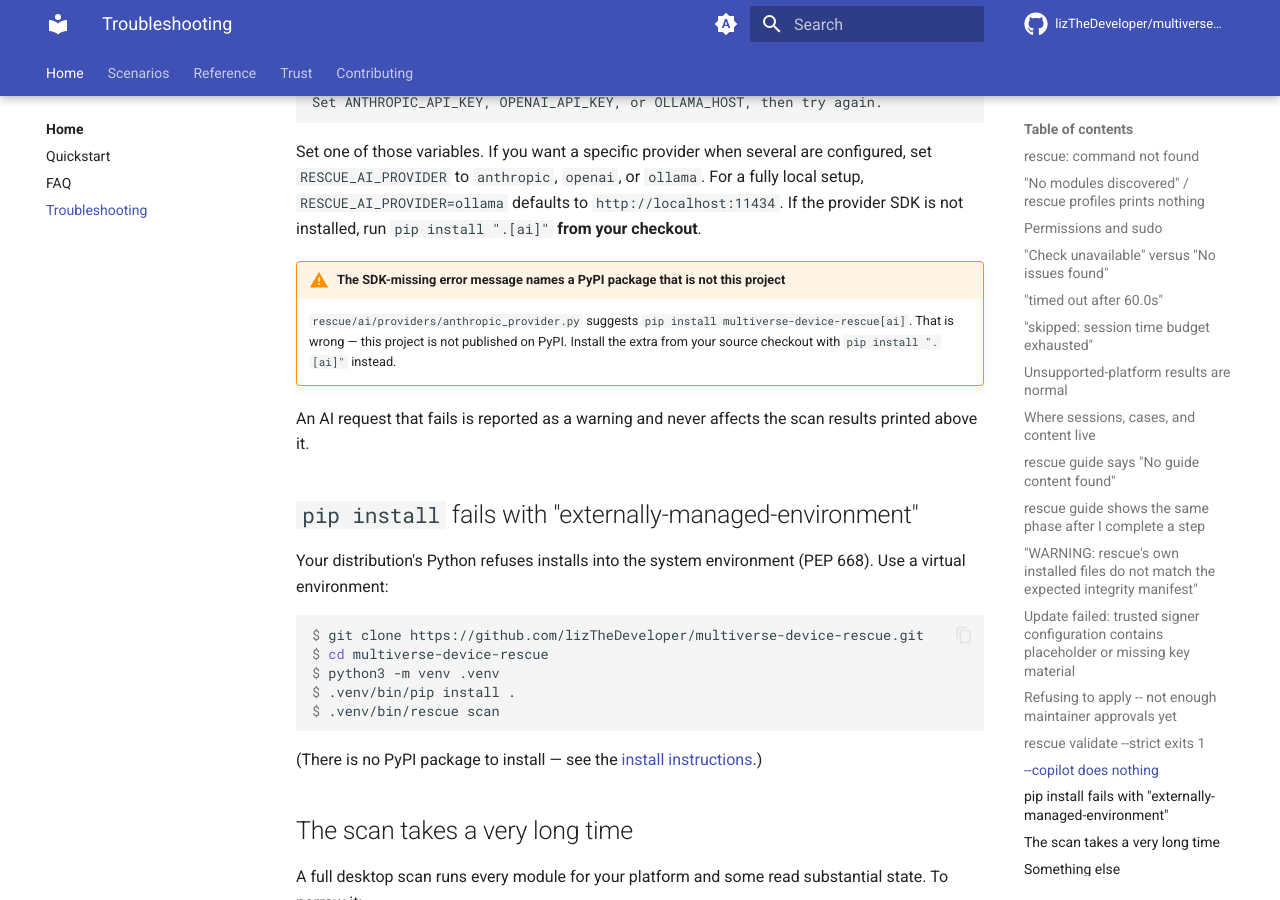
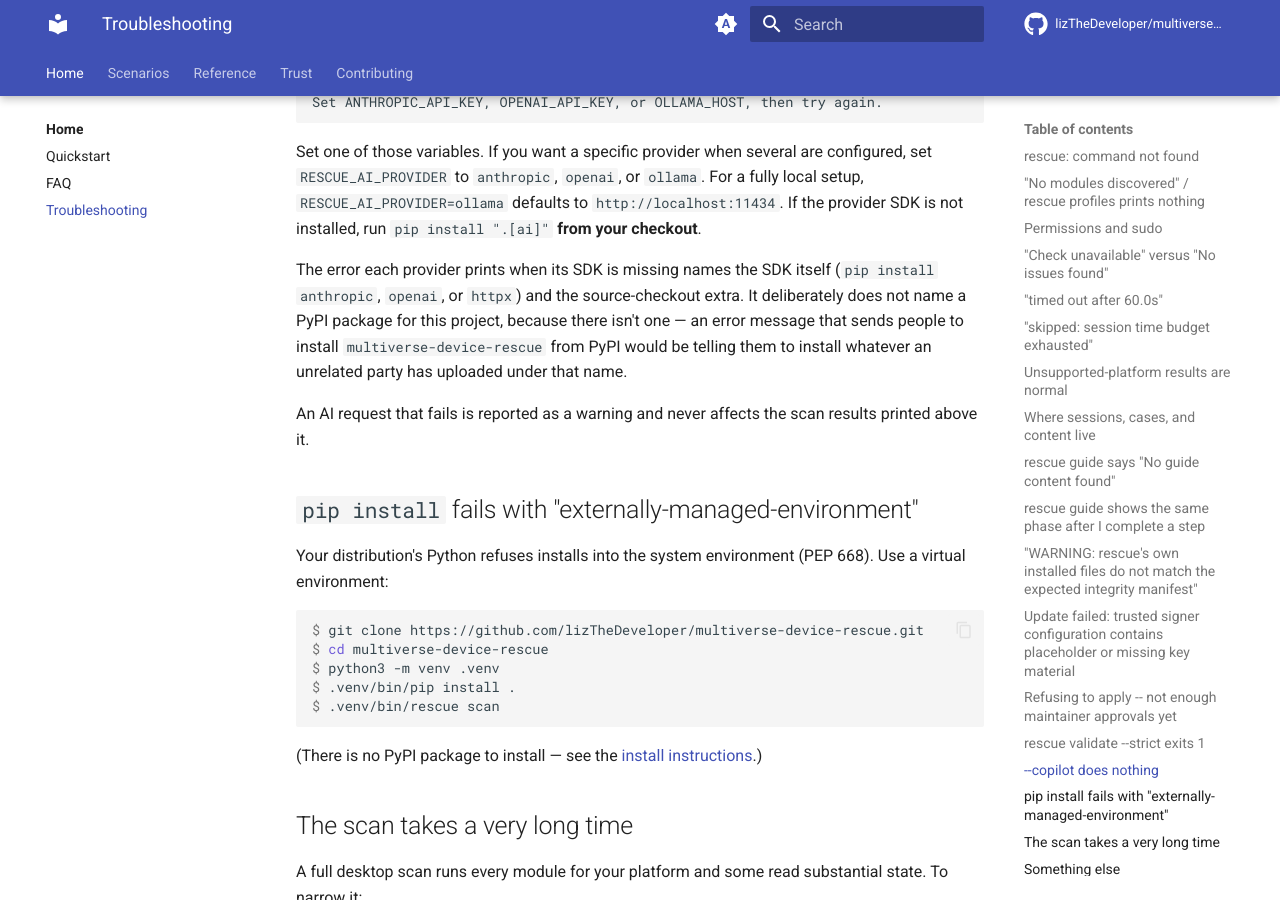
Before and after one commit to lizTheDeveloper/multiverse-device-rescue, an MkDocs documentation site: the page built from docs/troubleshooting.md, in a window 1280 px wide and 900 px high, scrolled down 5233 px. Built offline with MkDocs 1.6.1 and Material for MkDocs 9.7.7, drawn with Linux system fonts in a browser that asks for light colours; comment, search, counter and statistics services are not loaded.

Commit message:
fix(ai): stop telling users to pip install a package we do not control
All three AI providers raised, when their SDK was missing:

    pip install multiverse-device-rescue[ai]

This project is not published on PyPI. That message instructed users to install
whatever an unrelated party has uploaded under that name — the exact
supply-chain hazard the trust page tells them this tool protects them from, in
an error message shipped by the tool itself. It is worse than a broken link
because a frightened user following a security tool's own remediation advice is
the least likely person to stop and check.

Each provider now names its actual SDK (`pip install anthropic` / `openai` /
`httpx`) and the source-checkout extra.

Also corrects three docs claims that went stale when CI moved from
`rescue validate --strict` to the plain form: the content job gates on errors
and passes, and the workflow comment records what has to be true before
--strict goes back on.

Co-Authored-By: Claude Opus 5 <noreply@anthropic.com>
Claude-Session: https://claude.ai/code/session_0126sAnDC3XiCXD9oS14JSJp

```diff
--- a/docs/troubleshooting.md
+++ b/docs/troubleshooting.md
@@ -233,11 +233,12 @@ a fully local setup, `RESCUE_AI_PROVIDER=ollama` defaults to
 `http://localhost:11434`. If the provider SDK is not installed, run
 `pip install ".[ai]"` **from your checkout**.
 
-!!! warning "The SDK-missing error message names a PyPI package that is not this project"
-    `rescue/ai/providers/anthropic_provider.py` suggests
-    `pip install multiverse-device-rescue[ai]`. That is wrong — this project is
-    not published on PyPI. Install the extra from your source checkout with
-    `pip install ".[ai]"` instead.
+The error each provider prints when its SDK is missing names the SDK itself
+(`pip install anthropic`, `openai`, or `httpx`) and the source-checkout extra.
+It deliberately does not name a PyPI package for this project, because there
+isn't one — an error message that sends people to install
+`multiverse-device-rescue` from PyPI would be telling them to install whatever
+an unrelated party has uploaded under that name.
 
 An AI request that fails is reported as a warning and never affects the scan
 results printed above it.
```
Also changed, not shown: docs/cli.md (+1 -1 lines), docs/contributing.md (+8 -4 lines), docs/trust-and-safety.md (+2 -1 lines), 4 other files.
